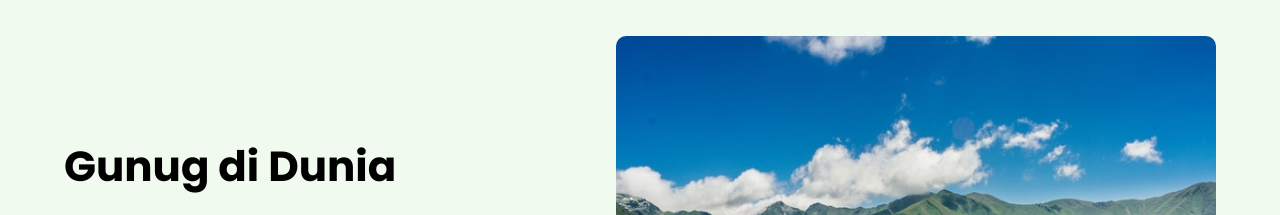
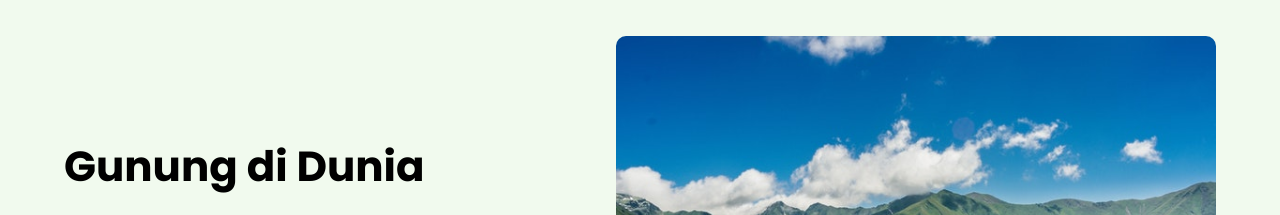
Before and after one commit to farhanariyanto03/portofolio1, a plain HTML site: page index.html in a window 1280 px wide. Shown: the part 960-1175 px from the top of the page. Drawn offline with nearby package versions, Linux system fonts and the light colour scheme.

Commit message:
perubahan

```diff
--- a/index.html
+++ b/index.html
@@ -72,7 +72,7 @@
         <div class="container">
             <div class="box-about">
                 <div class="box" data-aos="fade-right" data-aos-duration="1000">
-                    <h1>Gunug di Dunia</h1>
+                    <h1>Gunung di Dunia</h1>
                     <p>
                         Lorem ipsum dolor sit amet consectetur adipisicing elit. Culpa consectetur ex accusamus
                         perferendis laudantium eligendi labore ducimus,
```
